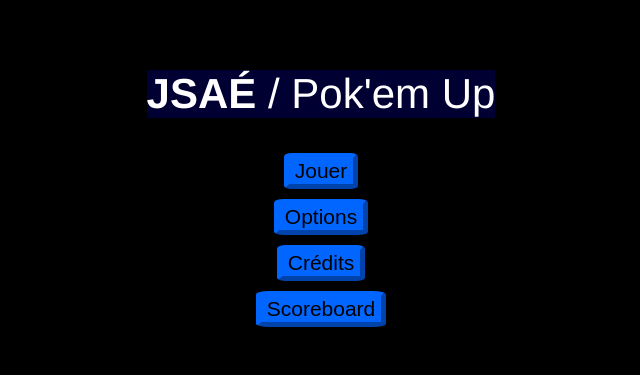
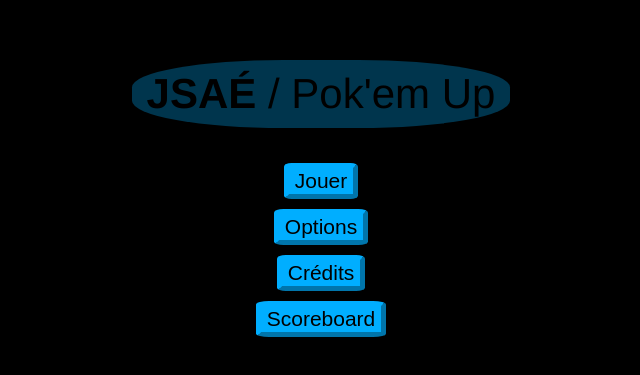
Before and after one commit to XanDers931/Pok-em-Up, a website built with webpack: page client/public/index.html in a window 1280 px wide. Shown: the part 219-594 px from the top of the page, without its empty margins (319-959 px from the left). Built offline with nearby package versions, Linux system fonts and the light colour scheme; no server answers.

Commit message:
improve menu display

```diff
--- a/client/public/css/main.css
+++ b/client/public/css/main.css
@@ -23,14 +23,18 @@ body {
 }
 h1 {
 	font-weight: 100;
-	color: #ffffff;
+	color: #000000;
 	font-size: 3em;
-	background-color: rgba(0, 0, 255, 0.2);
+	background-color: rgba(0, 174, 255, 0.3);
+	border-radius: 40%;
+	padding: 10px;
+	padding-left: 15px;
+	padding-right: 15px ;
 }
 h1 em {
 	font-style: normal;
 	font-weight: bold;
-	color: #ffffff;
+	color: #000000;
 }
 
 .viewContent.activeOnly > article:not(.active) {
@@ -75,8 +79,8 @@ canvas {
 
 button{
 	font-size: 1.5em;
-	background-color: rgb(0, 102, 255);
-	border-color: rgb(0, 102, 255);
+	background-color: rgb(0, 174, 255);
+	border-color: rgb(0, 174, 255);
 	border-radius: 10%;
 	border-width: 5px;
 }
```
